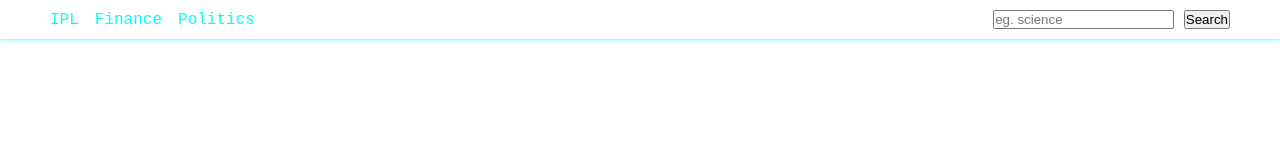
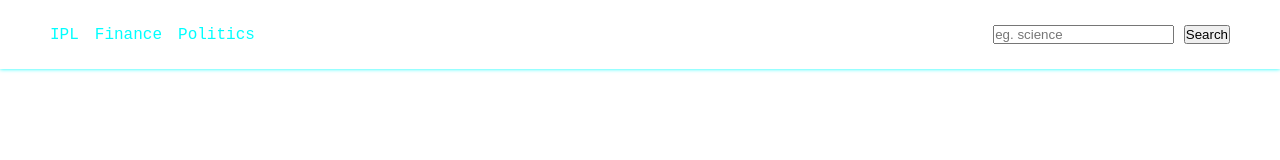
Before and after one commit to havyasam/Headlines, a plain HTML site: page index.html in a window 1280 px wide. Drawn offline with Linux system fonts and the light colour scheme.

Commit message:
made some changes in css file

```diff
--- a/style.css
+++ b/style.css
@@ -35,7 +35,7 @@ nav{
 }
 .main-nav{
     justify-content:space-between;
-    padding-block:10px;
+    padding-block:25px;
 }
 .navlinks ul{
     gap: 16px;
```
